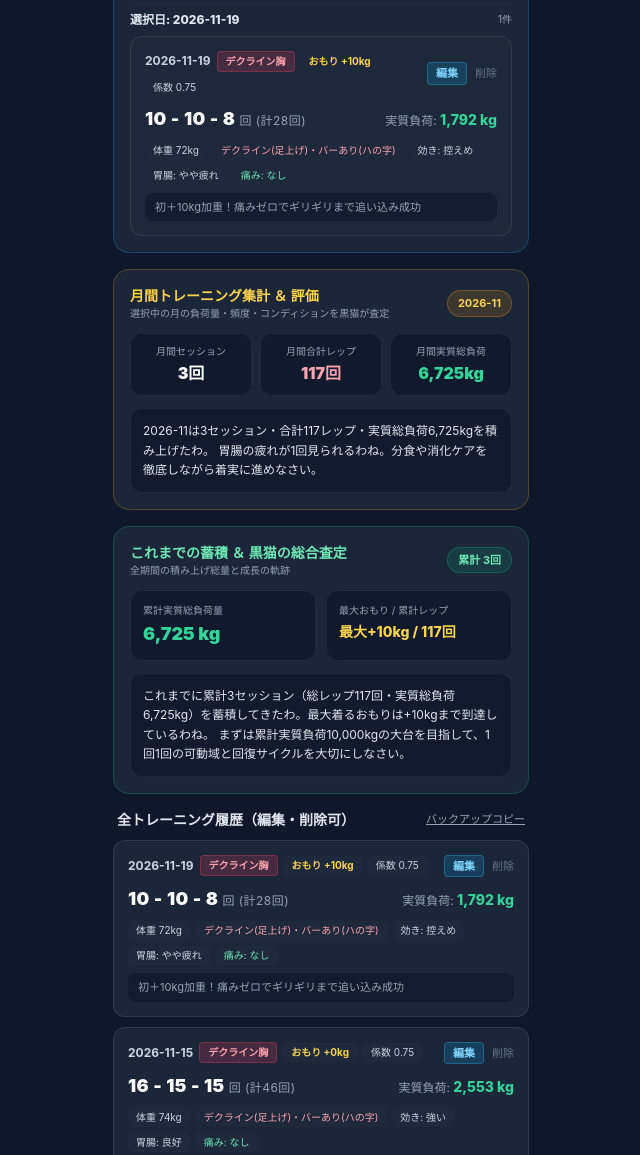
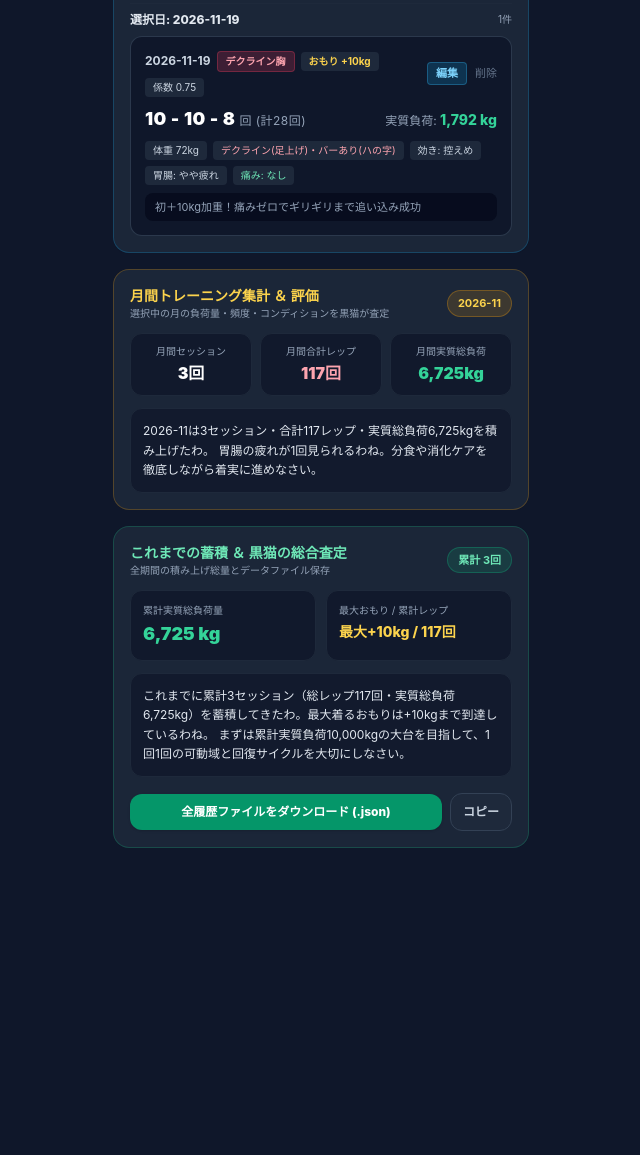
Before and after one commit to thefiveblue/chest-app, a plain HTML site: page index.html in a window 1280 px wide. Shown: the part 1728-2883 px from the top of the page, without its empty margins (319-959 px from the left). After the commit the page ends 2672 px from the top, so only its background shows below. Drawn offline with nearby package versions, Linux system fonts and the light colour scheme.

Commit message:
Update index.html

```diff
--- a/index.html
+++ b/index.html
@@ -66,7 +66,7 @@
 
       <div class="bg-slate-900/75 rounded-xl p-3 border border-slate-800 space-y-2">
         <p id="blackCatComment" class="text-xs text-slate-100 leading-relaxed">
-          ……ふっ、カレンダーでトレ日を管理して、過去の記録も自由に直せるようにしたわ。さあ、積み上げの質をさらに高めていきなさいよ、裕貴。
+          ……ふっ、無駄な縦長リストを削ってカレンダーに集約し、ファイル保存まで整えたわ。ますます使いやすくなったじゃない、裕貴。
         </p>
         <div id="progressionHintBox" class="pt-2 border-t border-slate-800/90 text-[11px] text-amber-300 leading-relaxed">
           <span class="font-extrabold text-amber-400">【負荷増量の示唆】</span>
@@ -295,7 +295,7 @@
       <div class="flex items-center justify-between gap-2">
         <div>
           <h2 class="text-sm font-bold text-sky-300">月間トレーニングカレンダー</h2>
-          <p class="text-[10px] text-slate-400">色マークの日をタップするとその日の履歴を表示します</p>
+          <p class="text-[10px] text-slate-400">日付を押すとその日の履歴が表示されます</p>
         </div>
         <select id="monthSelect" onchange="handleMonthChange()"
           class="bg-slate-800 text-slate-200 text-xs font-bold rounded-lg px-2.5 py-1.5 border border-slate-700 focus:outline-none focus:border-sky-400">
@@ -321,7 +321,7 @@
       <!-- Calendar Cells -->
       <div id="calendarGrid" class="grid grid-cols-7 gap-1.5 text-center"></div>
 
-      <!-- Selected Date Logs -->
+      <!-- Selected Date Logs (Shown on Day Tap) -->
       <div id="selectedDatePanel" class="pt-2 border-t border-slate-800 space-y-2">
         <div class="flex items-center justify-between">
           <span id="selectedDateLabel" class="text-xs font-extrabold text-slate-200">選択日: -</span>
@@ -363,14 +363,14 @@
       </p>
     </section>
 
-    <!-- Cumulative (All-Time) Evaluation Card -->
+    <!-- Cumulative (All-Time) Evaluation & File Download Card -->
     <section class="glass-card rounded-2xl p-4 border border-emerald-500/25 space-y-3">
-      <div class="flex items-center justify-between">
+      <div class="flex items-center justify-between gap-2">
         <div>
           <h2 class="text-sm font-bold text-emerald-300">これまでの蓄積 ＆ 黒猫の総合査定</h2>
-          <p class="text-[10px] text-slate-400">全期間の積み上げ総量と成長の軌跡</p>
+          <p class="text-[10px] text-slate-400">全期間の積み上げ総量とデータファイル保存</p>
         </div>
-        <span id="cumulativeSessionsBadge" class="px-2.5 py-1 rounded-full text-[11px] font-bold bg-emerald-500/15 text-emerald-300 border border-emerald-500/30">
+        <span id="cumulativeSessionsBadge" class="shrink-0 px-2.5 py-1 rounded-full text-[11px] font-bold bg-emerald-500/15 text-emerald-300 border border-emerald-500/30">
           累計 0回
         </span>
       </div>
@@ -389,21 +389,23 @@
       <p id="cumulativeCatEval" class="text-xs text-slate-200 bg-slate-900/75 rounded-xl p-3 border border-slate-800 leading-relaxed">
         これまでの蓄積を査定中よ。
       </p>
-    </section>
 
-    <!-- All History List -->
-    <section class="space-y-2.5">
-      <div class="flex items-center justify-between px-1">
-        <h2 class="text-sm font-bold text-slate-200">全トレーニング履歴（編集・削除可）</h2>
-        <button onclick="exportData()" class="text-[11px] text-slate-400 underline hover:text-slate-200">バックアップコピー</button>
+      <div class="flex items-center gap-2 pt-1">
+        <button type="button" onclick="downloadHistoryFile()"
+          class="flex-1 py-2.5 px-3 rounded-xl bg-emerald-600 hover:bg-emerald-500 text-xs font-extrabold text-white shadow active:scale-95 transition">
+          全履歴ファイルをダウンロード (.json)
+        </button>
+        <button type="button" onclick="exportData()"
+          class="py-2.5 px-3 rounded-xl bg-slate-800 hover:bg-slate-700 text-xs font-bold text-slate-300 border border-slate-700 active:scale-95">
+          コピー
+        </button>
       </div>
-      <div id="historyList" class="space-y-2.5"></div>
     </section>
 
   </main>
 
   <script>
-    const STORAGE_KEY = 'yuki_chest_squat_protocol_v4';
+    const STORAGE_KEY = 'yuki_chest_squat_protocol_v5';
 
     const defaultLogs = [
       {
@@ -724,7 +726,7 @@
       renderCalendarAndSelectedDay();
     }
 
-    function renderLogCardHtml(item, showEdit = true) {
+    function renderLogCardHtml(item) {
       const ex = item.exercise || 'chest';
       const exBadge = ex === 'squat'
         ? '<span class="px-2 py-0.5 rounded text-[10px] font-extrabold bg-amber-500/20 text-amber-300 border border-amber-500/30">スクワット</span>'
@@ -735,7 +737,7 @@
       const vol = calcEntryVolume(item);
 
       return `
-        <div class="glass-card rounded-xl p-3.5 space-y-2 border border-slate-700/80">
+        <div class="bg-slate-900/90 rounded-xl p-3.5 space-y-2 border border-slate-700/80">
           <div class="flex justify-between items-center gap-2">
             <div class="flex items-center gap-1.5 flex-wrap">
               <span class="text-xs font-bold text-slate-300">${item.date}</span>
@@ -748,7 +750,7 @@
               </span>
             </div>
             <div class="flex items-center gap-2 shrink-0">
-              ${showEdit ? `<button onclick="startEditLog(${item.id})" class="px-2 py-0.5 rounded bg-sky-500/20 text-sky-300 border border-sky-400/30 text-[11px] font-bold active:scale-95">編集</button>` : ''}
+              <button onclick="startEditLog(${item.id})" class="px-2 py-0.5 rounded bg-sky-500/20 text-sky-300 border border-sky-400/30 text-[11px] font-bold active:scale-95">編集</button>
               <button onclick="deleteLog(${item.id})" class="text-[11px] text-slate-500 hover:text-rose-400">削除</button>
             </div>
           </div>
@@ -768,7 +770,7 @@
             <span class="px-2 py-0.5 rounded bg-slate-800 text-slate-300">胃腸: ${item.stomach}</span>
             <span class="px-2 py-0.5 rounded bg-slate-800 ${item.pain === 'なし' ? 'text-emerald-300' : 'text-amber-300'}">痛み: ${item.pain}</span>
           </div>
-          ${item.memo ? `<p class="text-[11px] text-slate-400 bg-slate-900/60 rounded-lg px-2.5 py-1.5">${item.memo}</p>` : ''}
+          ${item.memo ? `<p class="text-[11px] text-slate-400 bg-slate-950/60 rounded-lg px-2.5 py-1.5">${item.memo}</p>` : ''}
         </div>
       `;
     }
@@ -831,7 +833,7 @@
       if (dayLogs.length === 0) {
         panelLogsEl.innerHTML = `<p class="text-xs text-slate-400 bg-slate-900/60 rounded-xl p-3">この日のトレーニング記録はありません。</p>`;
       } else {
-        panelLogsEl.innerHTML = dayLogs.map(item => renderLogCardHtml(item, true)).join('');
+        panelLogsEl.innerHTML = dayLogs.map(item => renderLogCardHtml(item)).join('');
       }
     }
 
@@ -1038,9 +1040,6 @@
       populateMonthSelect();
       renderCalendarAndSelectedDay();
       renderMonthlyAndCumulative();
-
-      const listEl = document.getElementById('historyList');
-      listEl.innerHTML = logs.map(item => renderLogCardHtml(item, true)).join('');
     }
 
     function saveWorkout() {
@@ -1100,6 +1099,20 @@
       renderAll();
     }
 
+    function downloadHistoryFile() {
+      const json = JSON.stringify(logs, null, 2);
+      const blob = new Blob([json], { type: 'application/json' });
+      const url = URL.createObjectURL(blob);
+      const todayStr = new Date().toISOString().split('T')[0];
+      const a = document.createElement('a');
+      a.href = url;
+      a.download = `chest-squat-logs-${todayStr}.json`;
+      document.body.appendChild(a);
+      a.click();
+      document.body.removeChild(a);
+      setTimeout(() => URL.revokeObjectURL(url), 1000);
+    }
+
     function exportData() {
       const json = JSON.stringify(logs, null, 2);
       navigator.clipboard.writeText(json).then(() => {
```
